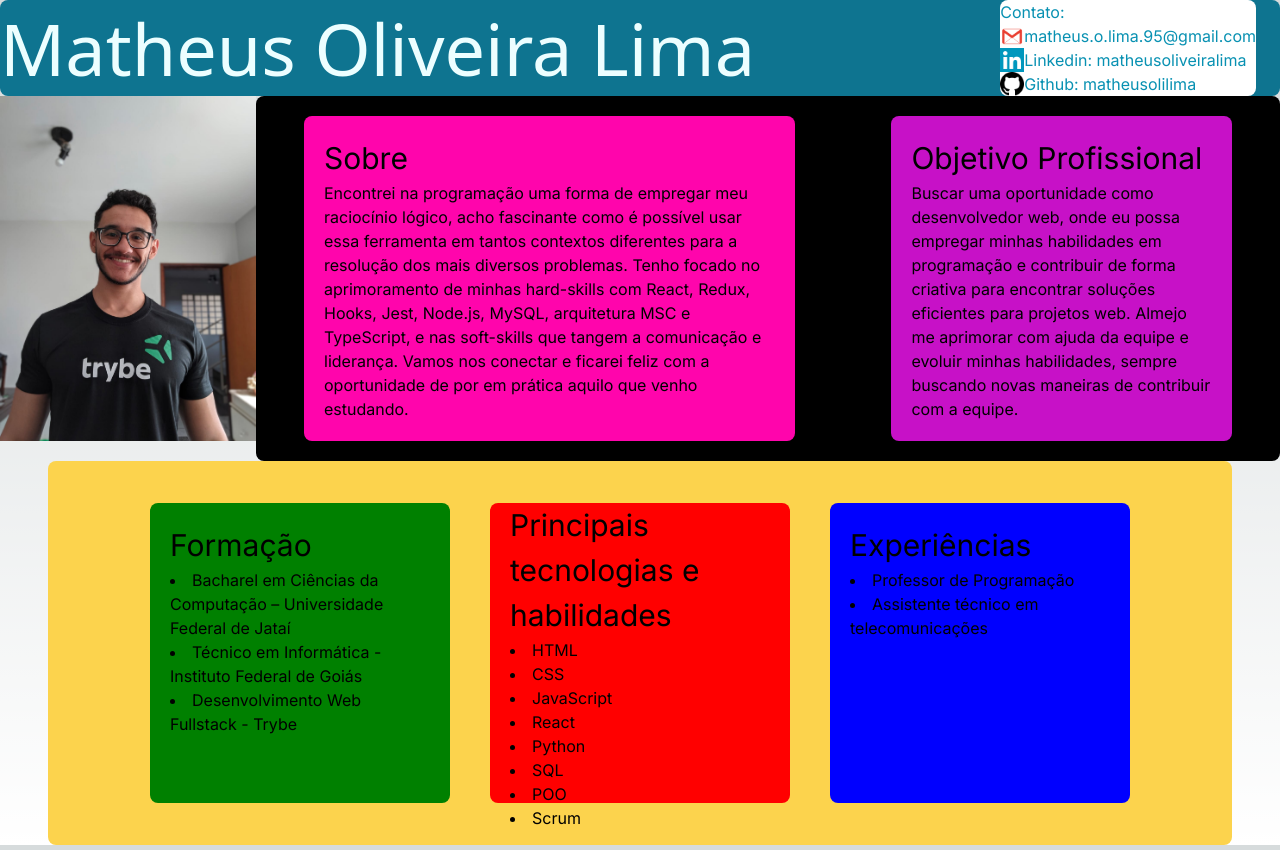
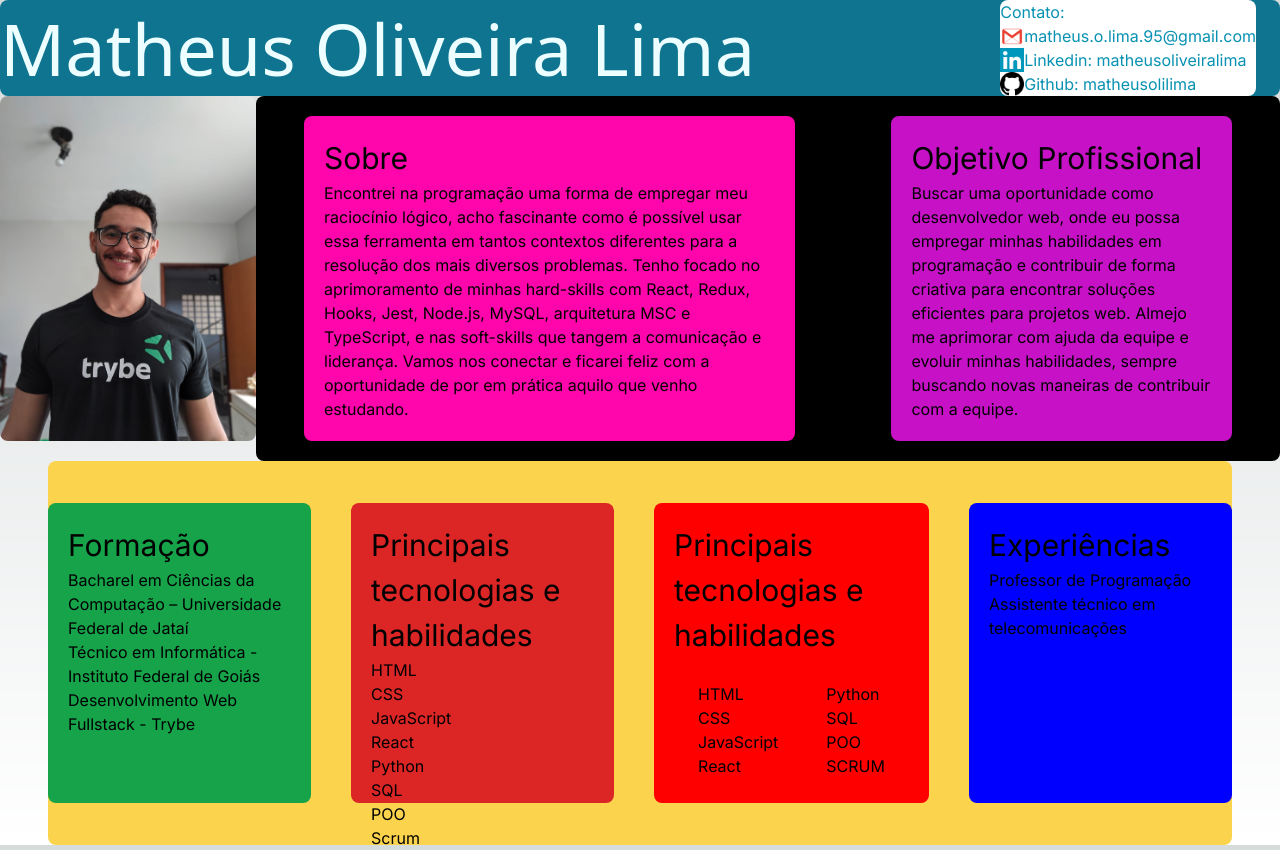
Before and after one commit to matheusolilima/tailwind-page, a Next.js app: page / in a window 1280 px wide. Built offline with nearby package versions, Linux system fonts and the light colour scheme.

Commit message:
criação de card para informação, em melhoria

```diff
--- a/src/app/globals.css
+++ b/src/app/globals.css
@@ -74,7 +74,7 @@ p {
   background: red;
   width: 300px;
   height: 300px;
-  padding-left: 20px;
+  padding: 20px;
 }
 
 .experiencias {
--- a/src/app/page.js
+++ b/src/app/page.js
@@ -4,8 +4,27 @@ import Profile from "./Matheus-picture.jpeg"
 import EmailIcon from "../Cornmanthe3rd-Metronome-Communication-gmail.512.png"
 import GitIcon from "../Arturo-Wibawa-Akar-Github.512.png"
 import LinkedinIcon from "../Danleech-Simple-Linkedin.512.png"
+import InfoCard from '@/components/infoCard'
 
 export default function Home() {
+  //posso armazenar componente em variavel pra renderizar quando quero
+  const formacao = {
+    title: "Formação",
+    classes: "bg-green-600",
+    list:[
+      "Bacharel em Ciências da Computação – Universidade Federal de Jataí",
+      "Técnico em Informática - Instituto Federal de Goiás",
+      "Desenvolvimento Web Fullstack - Trybe"
+    ]
+  }
+
+  const habilidades = {
+    title: "Principais tecnologias e habilidades ",
+    classes: "bg-red-600",
+    list:["HTML","CSS","JavaScript","React","Python","SQL","POO","Scrum"]
+  }
+
+  const armazena = InfoCard({ title: "titulo teste", list:["A","B","C"]})
   return (
     <main className="flex min-h-screen flex-col">
 
@@ -41,7 +60,7 @@ export default function Home() {
       </div>
 
       <div className="flex flex-row">
-        <Image src={ Profile } alt="profile-picture" className="cropped1"/>
+        <Image src={ Profile } alt="profile-picture" className="cropped1 rounded-lg"/>
 
         <div className="flex flex-row rounded-lg bg-black ">
 
@@ -75,31 +94,29 @@ export default function Home() {
 
       <div className="flex flex-row rounded-lg bg-amber-300 justify-center items-center h-96 mx-12 space-x-10">
 
-        <div className="formacao rounded-lg">
-          <h2>
-            Formação
-          </h2>
-          <ul className="list-disc list-inside">
-            <li>Bacharel em Ciências da Computação – Universidade Federal de Jataí</li>
-            <li>Técnico em Informática - Instituto Federal de Goiás</li>
-            <li>Desenvolvimento Web Fullstack - Trybe</li>
-          </ul>
-        </div>
-
+        {InfoCard(formacao)}
+        {InfoCard(habilidades)}
         <div className="tecnologias-habilidades rounded-lg">
           <h2>
             Principais tecnologias e habilidades
           </h2>
-          <ul className="list-disc list-inside">
-              <li>HTML</li>
-              <li>CSS</li>
-              <li>JavaScript</li>
-              <li>React</li>
-              <li>Python</li>
-              <li>SQL</li>
-              <li>POO</li>
-              <li>Scrum</li>
-            </ul>
+          <div className="flex flex-row">
+
+            <div className="p-6">
+              <div>HTML</div>
+              <div>CSS</div>
+              <div>JavaScript</div>
+              <div>React</div>
+            </div>
+            <div className="p-6">
+              <div>Python</div>
+              <div>SQL</div>
+              <div>POO</div>
+              <div>SCRUM</div>
+            </div>
+
+          </div>
+
         </div>
 
 
@@ -107,10 +124,8 @@ export default function Home() {
           <h2>
             Experiências
           </h2>
-          <ul className="list-disc list-inside">
-              <li>Professor de Programação</li>
-              <li>Assistente técnico em telecomunicações</li>
-            </ul>
+            <div>Professor de Programação</div>
+            <div>Assistente técnico em telecomunicações</div>
         </div>
 
       </div>
--- /dev/null
+++ b/src/components/infoCard.js
@@ -0,0 +1,11 @@
+export default function InfoCard(infos) {
+  return (
+    <div className={`rounded-lg p-[20px] w-[300px] h-[300px] ${ infos.classes }`}>
+      <h2>{infos.title}</h2>
+      {infos.list.map((item) => (
+        <div key={item}>{ item }</div>
+      ))}
+
+    </div>
+  )
+}
```
